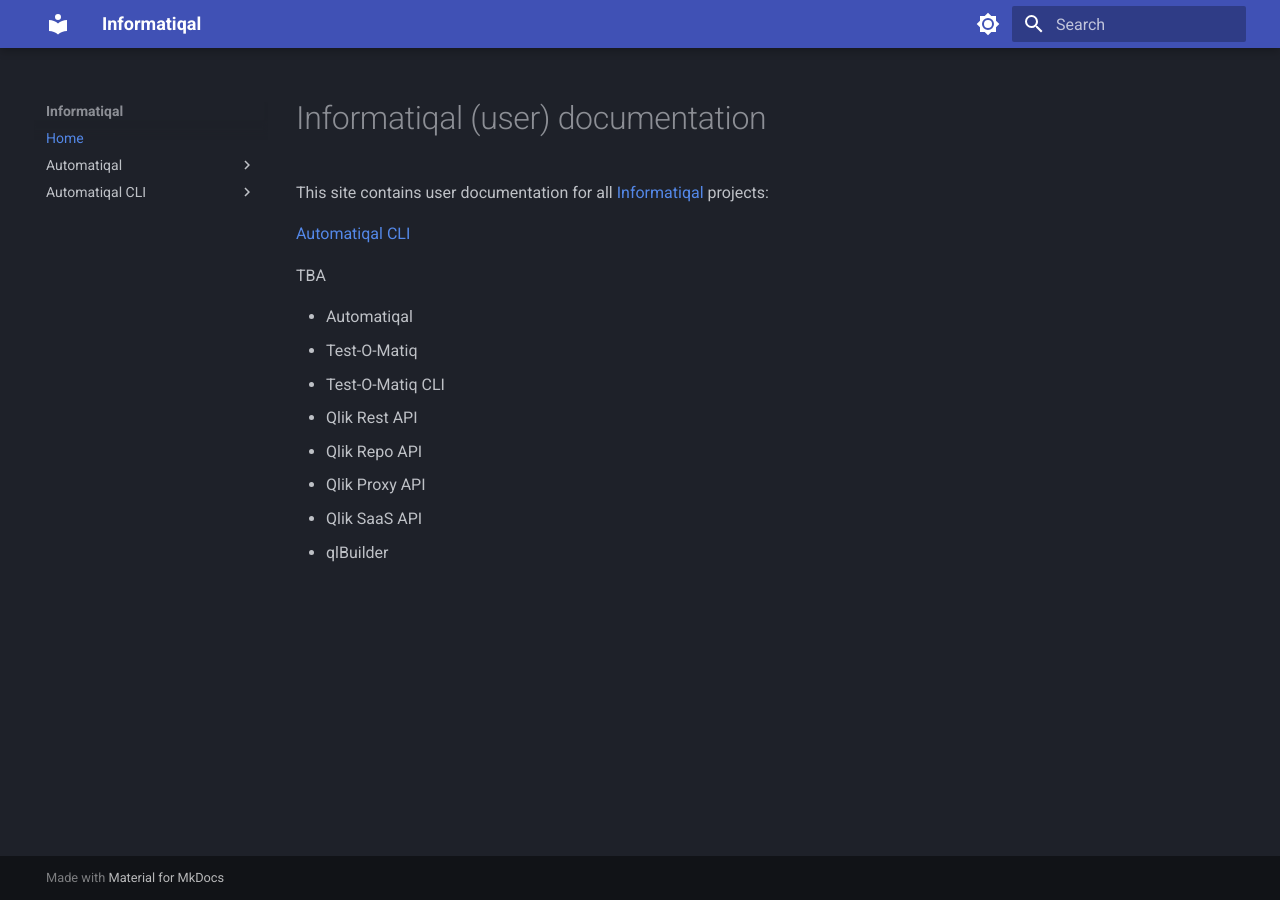
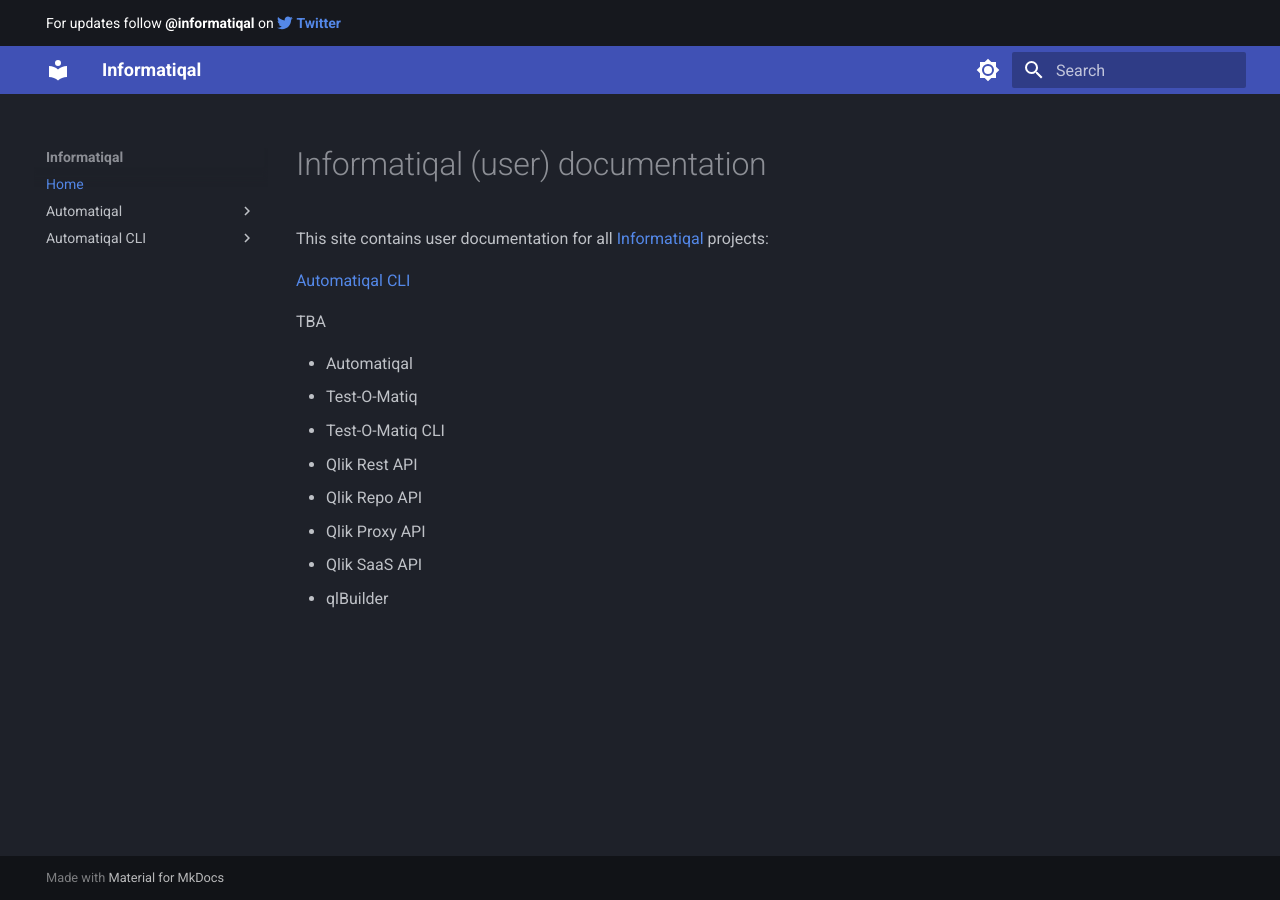
Before and after one commit to Informatiqal/docs, an MkDocs documentation site: the page built from docs/index.md, in a window 1280 px wide. Built offline with MkDocs 1.6.1 and Material for MkDocs 9.7.7, drawn with Linux system fonts in a browser that asks for light colours.

```diff
--- /dev/null
+++ b/docs/overrides/main.html
@@ -0,0 +1,9 @@
+{% extends "base.html" %} {% block extrahead %} {% endblock %} {% block announce
+%} For updates follow <strong>@informatiqal</strong> on
+<a href="https://twitter.com/informatiqal">
+  <span class="twemoji twitter">
+    {% include ".icons/fontawesome/brands/twitter.svg" %}
+  </span>
+  <strong>Twitter</strong>
+</a>
+{% endblock %} {% block scripts %} {{ super() }} {% endblock %}
--- a/mkdocs.yml
+++ b/mkdocs.yml
@@ -6,6 +6,7 @@ theme:
   features:
     # - navigation.expand
     - navigation.top
+  custom_dir: docs/overrides
   palette:
     # Palette toggle for automatic mode
     - media: "(prefers-color-scheme: slate)"
```
